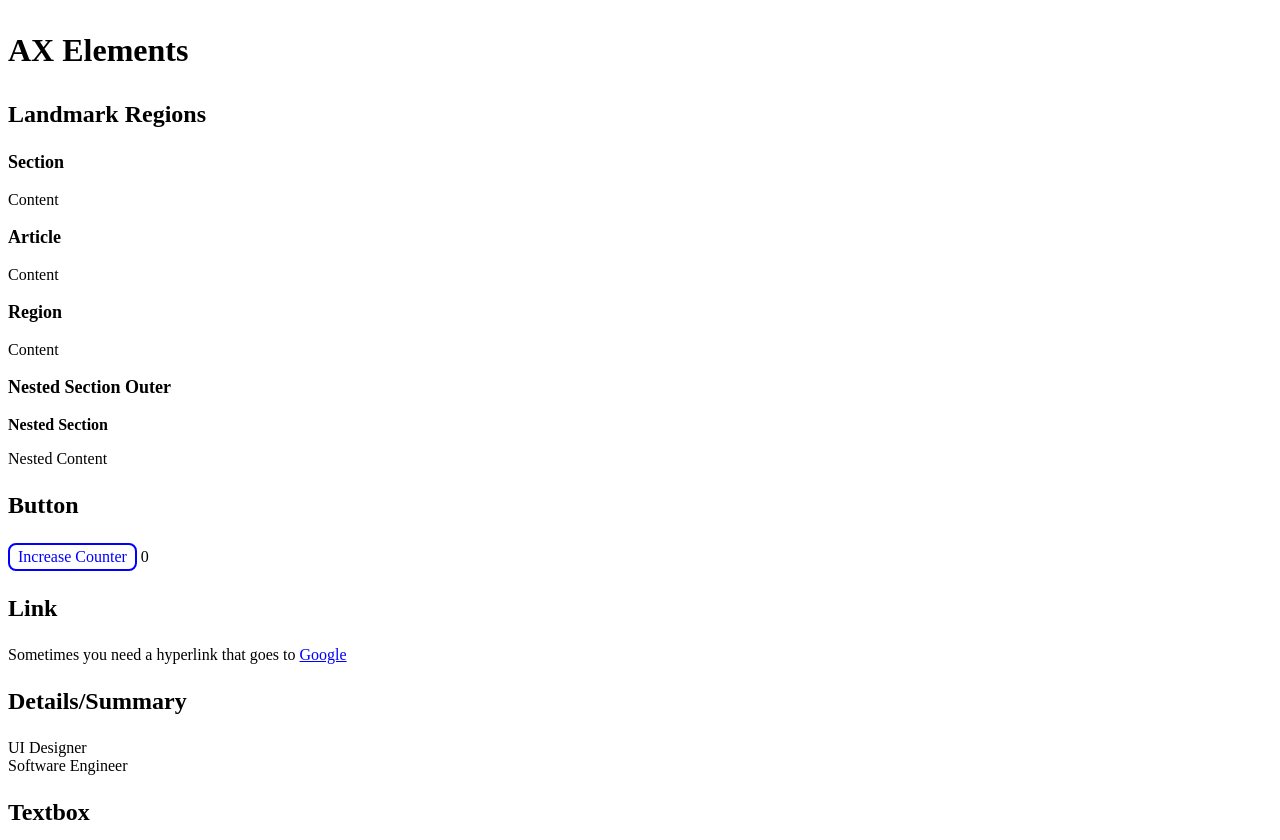
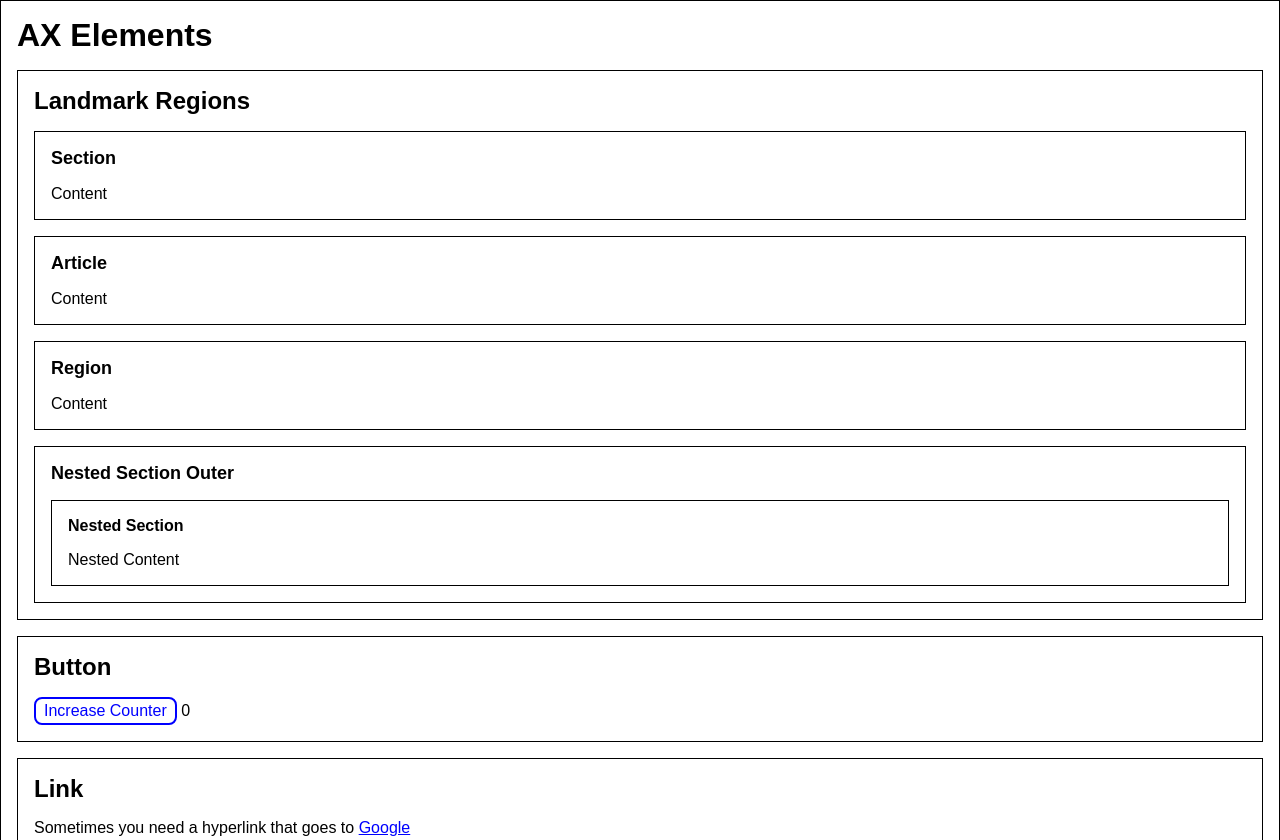
Before and after one commit to michaelcpuckett/ax-elements, a website: page index.html in a window 1280 px wide. Shown: the top 840 px of the page. Drawn offline with Linux system fonts and the light colour scheme.

Commit message:
view text paragraph

```diff
--- a/alert.mjs
+++ b/alert.mjs
@@ -25,12 +25,11 @@ template.innerHTML = `
       font-size: larger;
     }
   </style>
-  <div
+  <ax-view
     data-el="content"
-    hidden
-    role="presentation">
+    hidden>
     <slot></slot>
-  </div>
+  </ax-view>
 `
 window.document.body.append(template)
 
--- a/button.mjs
+++ b/button.mjs
@@ -8,13 +8,14 @@ template.innerHTML = `
       -webkit-touch-callout: none;
       -webkit-user-select: none;
       user-select: none;
+      display: inline-grid;
     }
     :host(:not([ax-no-appearance])) {
       --color: var(--ax-color, var(--ax-interactive-color));
       --background-color: var(--ax-background-color, var(--ax-interactive-background-color));
-      display: inline-grid;
       grid-auto-flow: column;
       align-items: center;
+      width: max-content;
       padding: var(--padding, 4px 8px);
       color: var(--color, inherit);
       background-color: var(--background-color, transparent);
@@ -57,7 +58,7 @@ class AXButton extends AXElement {
     this.addEventListener('keydown', event => {
       if (['Enter', ' '].includes(event.key)) {
         event.preventDefault()
-        this.dispatchEvent(new CustomEvent('click'))
+        this.dispatchEvent(new Event('click'))
       }
     })
   }
--- a/details.mjs
+++ b/details.mjs
@@ -7,7 +7,7 @@ template.innerHTML = `
       display: contents;
     }
     [data-el="summary"] {
-      display: block;
+      display: grid;
     }
   </style>
   <ax-button
@@ -18,7 +18,7 @@ template.innerHTML = `
     aria-expanded="false">
     <slot name="ax-summary"></slot>
   </ax-button>
-  <div
+  <ax-view
     hidden
     tabindex="-1"
     role="region"
@@ -26,7 +26,7 @@ template.innerHTML = `
     aria-labelledby="summary"
     data-el="region">
     <slot></slot>
-  </div>
+  </ax-view>
 `
 window.document.body.append(template)
 window.customElements.define('ax-details', class extends AXElement {
--- a/dialog.mjs
+++ b/dialog.mjs
@@ -72,38 +72,36 @@ template.innerHTML = `
       grid-column: 1 / 3;
     }
   </style>
-  <div
-    data-el="scrollable"
-    role="presentation">
-    <div
-      data-el="overlay"
-      role="presentation">
-    </div>
+  <ax-view
+    data-el="scrollable">
+    <ax-view
+      data-el="overlay">
+    </ax-view>
     <div
       role="dialog"
       tabindex="-1"
       aria-modal="true"
       aria-labelledby="title"
       aria-describedby="body"
-      data-el="dialog"
-      role="presentation">
-      <h1
+      data-el="dialog">
+      <span
+        role="heading"
+        aria-level="1"
         slot="title"
         data-el="title"
         id="title">
-      </h1>
+      </span>
       <ax-button
         slot="close"
         ax-icon="close"
         ax-label="Close"
         data-el="close">
       </ax-button>
-      <div
+      <ax-view
         data-el="body"
-        role="presentation"
         id="body">
         <slot></slot>
-      </div>
+      </ax-view>
     </div>
   </div>
 `
--- a/form.mjs
+++ b/form.mjs
@@ -4,20 +4,23 @@ const template = window.document.createElement('template')
 template.innerHTML = `
   <style>
     :host(*) {
-      display: block;
+      display: grid;
+    }
+    [data-el="unloaded"]:not([hidden]),
+    [data-el="loaded"]:not([hidden]) {
+      grid-gap: 1em;
+      display: grid;
     }
   </style>
-  <div
-    data-el="unloaded"
-    role="presentation">
+  <ax-view
+    data-el="unloaded">
     <slot></slot>
-  </div>
-  <div
+  </ax-view>
+  <ax-view
     data-el="loaded"
-    role="presentation"
     hidden>
     <slot name="loaded"></slot>
-  </div>
+  </ax-view>
 `
 window.document.body.append(template)
 window.customElements.define('ax-form', class extends AXElement {
--- a/index.html
+++ b/index.html
@@ -22,7 +22,9 @@
         overflow: hidden;
       }
       body {
+        margin: 0;
         transition: .125s opacity ease-in;
+        font-family: sans-serif;
       }
       body[aria-busy="true"] {
         opacity: 0;
@@ -33,6 +35,9 @@
       import './main.mjs'
       import './section.mjs'
       import './article.mjs'
+      import './view.mjs'
+      import './text.mjs'
+      import './paragraph.mjs'
       import './button.mjs'
       import './link.mjs'
       import './details.mjs'
@@ -77,28 +82,37 @@
       ax-cloak>
       <ax-article
         ax-title="Landmark Regions">
-        <ax-section
+        <ax-article
           ax-title="Section">
-          <p>Content</p>
-        </ax-section>
+          <ax-paragraph>
+            Content
+          </ax-paragraph>
+        </ax-article>
         <ax-article
           ax-title="Article">
-          <p>Content</p>
+          <ax-paragraph>
+            Content
+          </ax-paragraph>
         </ax-article>
         <ax-region
           ax-title="Region">
-          <p>Content</p>
+          <ax-paragraph>
+            Content
+          </ax-paragraph>
         </ax-region>
         <ax-section
           ax-title="Nested Section Outer">
           <ax-section
             ax-title="Nested Section">
-            <p>Nested Content</p>
-          </ax-section>
-        </ax-section>
+            <ax-paragraph>
+              Nested Content
+            </ax-paragraph>
+          </ax-article>
+        </ax-article>
       </ax-article>
       <ax-article
         ax-title="Button">
+        <ax-text>
           <ax-button
             onclick="(function handleClick () {
               document.querySelector('[data-el=button-output]').innerText =
@@ -109,14 +123,17 @@
           <output data-el="button-output">
             0
           </output>
+        </ax-text>
       </ax-article>
       <ax-article
         ax-title="Link">
+        <ax-text>
           Sometimes you need a hyperlink that goes to
           <ax-link
             ax-url="https://www.google.com">
             Google
           </ax-link>
+        </ax-text>
       </ax-article>
       <ax-article
         ax-title="Details/Summary">
@@ -124,17 +141,17 @@
           <ax-summary>
             UI Designer
           </ax-summary>
-          <p>
+          <ax-paragraph>
             A digital artist who creates the look and feel for computer programs.
-          </p>
+          </ax-paragraph>
         </ax-details>
         <ax-details>
           <ax-summary>
             Software Engineer
           </ax-summary>
-          <p>
+          <ax-paragraph>
             Someone who creates computer programs.
-          </p>
+          </ax-paragraph>
         </ax-details>
       </ax-article>
       <ax-article
@@ -171,9 +188,10 @@
             Submit
           </ax-button>
           <output data-el="form-error"></output>
-          <div slot="loaded">
-            Complete! Response: <output data-el="form-output"></output>
-          </div>
+          <ax-text slot="loaded">
+            Complete! Response:
+            <output data-el="form-output"></output>
+          </ax-text>
         </ax-form>
       </ax-article>
       <ax-article
@@ -211,12 +229,12 @@
           onclick="checkWeather()">
           Check the Weather
         </ax-button>
-        <p>
+        <ax-paragraph>
           Weather:
-          <span data-el="weather">
+          <ax-text data-el="weather">
             ?
-          </span>
-        </p>
+          </ax-text>
+        </ax-paragraph>
       </ax-article>
       <ax-article
         ax-title="Grid">
@@ -297,13 +315,15 @@
       ax-name="cart"
       ax-title="Shopping Cart"
       ax-cloak>
-      <p>
+      <ax-paragraph>
         I'm the content!
-      </p>
-      <p>
-        I too am content inside of a modal dialog!!
-        <a href="#">??</a>
-      </p>
+      </ax-paragraph>
+      <ax-paragraph>
+        <ax-link
+          ax-url="#">
+          I too am content inside of a modal dialog!
+        </a>
+      </ax-paragraph>
     </ax-dialog>
 
     <!--
--- a/link.mjs
+++ b/link.mjs
@@ -24,6 +24,12 @@ window.customElements.define('ax-link', class extends AXElement {
         window.location.assign(this.getAttribute('ax-url'))
       }
     })
+    this.addEventListener('keydown', event => {
+      if (event.key === 'Enter') {
+        event.preventDefault()
+        this.dispatchEvent(new Event('click'))
+      }
+    })
   }
   static get observedAttributes() {
     return [
--- /dev/null
+++ b/paragraph.mjs
@@ -0,0 +1,19 @@
+import AXElement from './element.mjs'
+
+const template = window.document.createElement('template')
+template.innerHTML = `
+  <style>
+    :host(*) {
+      display: block;
+    }
+  </style>
+  <slot></slot>
+`
+window.document.body.append(template)
+export default class AXParagraph extends AXElement {
+  constructor() {
+    super(template)
+    this.role = 'paragraph'
+  }
+}
+window.customElements.define('ax-paragraph', AXParagraph)
--- a/region.mjs
+++ b/region.mjs
@@ -6,10 +6,15 @@ template.innerHTML = `
     :host(*) {
       display: contents;
     }
+    [data-el="region"] {
+      border: 1px solid;
+      padding: 1em;
+      display: grid;
+      grid-gap: 1em;
+    }
     [data-el="title"] {
-      margin: 1em 0;
       font-weight: bold;
-      display: block;
+      display: grid;
     }
     [data-el="title"][aria-level="1"] {
       font-size: xx-large;
@@ -21,7 +26,7 @@ template.innerHTML = `
       font-size: large;
     }
   </style>
-  <div
+  <ax-view
     data-el="region"
     role="region"
     aria-labelledby="title">
@@ -37,7 +42,7 @@ template.innerHTML = `
       </slot>
     </span>
     <slot></slot>
-  </div>
+  </ax-view>
 `
 window.document.body.append(template)
 export default class AXRegion extends AXElement {
--- /dev/null
+++ b/text.mjs
@@ -0,0 +1,16 @@
+import AXElement from './element.mjs'
+
+const template = window.document.createElement('template')
+template.innerHTML = `
+  <slot></slot>
+`
+window.document.body.append(template)
+export default class AXText extends AXElement {
+  constructor() {
+    super(template)
+    if (!this.hasAttribute('role')) {
+      this.role = 'presentation'
+    }
+  }
+}
+window.customElements.define('ax-text', AXText)
--- a/textbox.mjs
+++ b/textbox.mjs
@@ -60,7 +60,7 @@ template.innerHTML = `
       display: none;
     }
     :host([ax-multiline]) [data-el="input"] br {
-      display: block;
+      display: grid;
     }
     [data-el="placeholder"]:not([hidden]) {
       display: inline-grid;
@@ -77,26 +77,25 @@ template.innerHTML = `
       white-space: pre;
     }
     [data-el="validation"]:not([hidden]) {
-      display: block;
+      display: grid;
     }
     [data-el="validation"] {
       color: red;
     }
   </style>
-  <span
+  <ax-text
     id="label"
     tabindex="-1"
     aria-hidden="true"
     data-el="label">
-  </span>
-  <span
-    role="presentation"
+  </ax-text>
+  <ax-text
     data-el="wrapper">
-    <span
+    <ax-text
       hidden
       aria-hidden="true"
       data-el="placeholder">
-    </span>
+    </ax-text>
     <span
       contenteditable
       tabindex="0"
@@ -105,13 +104,13 @@ template.innerHTML = `
       aria-describedby="validation"
       data-el="input">
     </span>
-  </span>
-  <span
+  </ax-text>
+  <ax-text
     id="validation"
     hidden
     aria-hidden="true"
     data-el="validation">
-  </span>
+  </ax-text>
 `
 window.document.body.append(template)
 window.customElements.define('ax-textbox', class AXTextbox extends AXElement {
--- /dev/null
+++ b/view.mjs
@@ -0,0 +1,28 @@
+import AXElement from './element.mjs'
+
+const template = window.document.createElement('template')
+template.innerHTML = `
+  <style>
+    :host(:not([hidden])) {
+      display: grid;
+    }
+    :host([ax-inline]) {
+      grid-auto-flow: column;
+      justify-items: flex-start;
+      grid-auto-columns: minmax(0, max-content);
+      align-items: center;
+      grid-column-gap: 1ch;
+    }
+  </style>
+  <slot></slot>
+`
+window.document.body.append(template)
+export default class AXView extends AXElement {
+  constructor() {
+    super(template)
+    if (!this.hasAttribute('role')) {
+      this.role = 'presentation'
+    }
+  }
+}
+window.customElements.define('ax-view', AXView)
```
Lines whose indentation alone changed are shown as unchanged.
